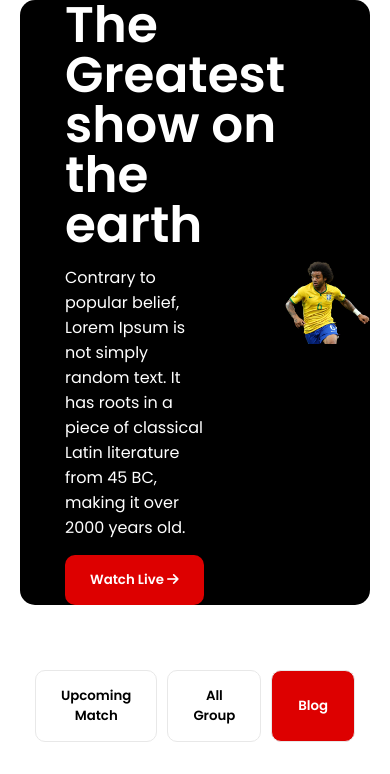
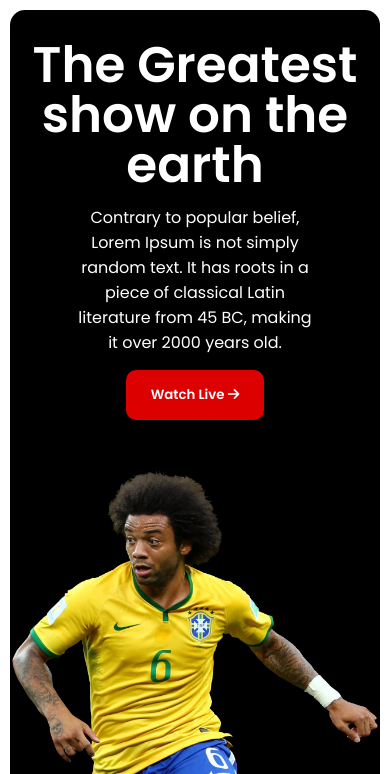
Before and after one commit to mushfiq0000/fifa-wrld-up, a plain HTML site: page index.html in a window 390 px wide. Shown: the top 774 px of the page. Drawn offline with Linux system fonts and the light colour scheme; files whose address does not match are found by name.

Commit message:
addad mobile responsive

```diff
--- a/style.css
+++ b/style.css
@@ -168,3 +168,26 @@ border: 2px solid #dd0000
     grid-template-columns: repeat(2, 1fr);
   }
 }
+/* Mobile */
+@media (max-width: 768px) {
+  .container {
+    margin: 10px 10px;
+  }
+
+  .banner {
+    flex-direction: column;
+    text-align: center;
+  }
+  .banner .banner-left {
+    margin-bottom: 50px;
+    padding-left: 0;
+    padding-top: 30px;
+  }
+  .banner .banner-left p {
+    /* max-width: 100%; */
+    margin: 15px auto;
+  }
+  .upcoming-matches-right {
+    grid-template-columns: 1fr;
+  }
+}
```
